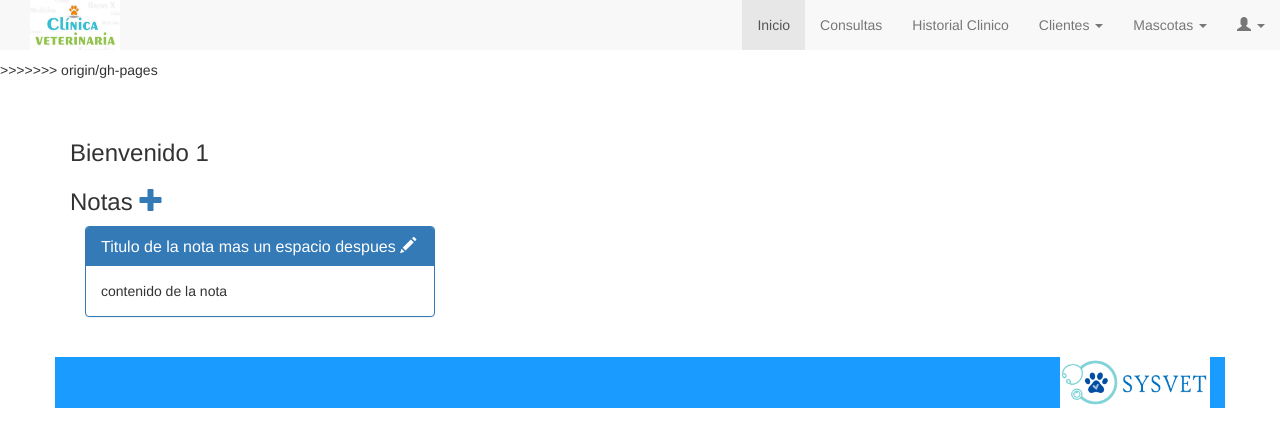
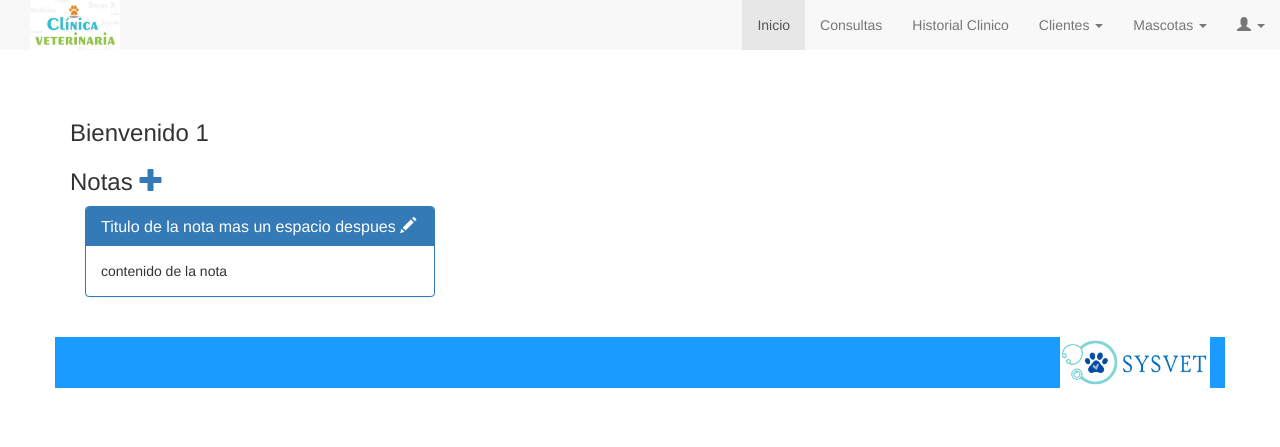
Before and after one commit to DevPython12/SYSVET, a PHP site: page /usuario/index.php in a window 1280 px wide. Shown: the top 447 px of the page. Run offline with PHP 8.4, Linux system fonts and the light colour scheme; a user stored in the database is signed in; data comes from the database, SQL or seed files in the repository; some libraries are stand-ins or nearby versions.

Commit message:
Description

```diff
--- a/usuario/index.php
+++ b/usuario/index.php
@@ -51,11 +51,11 @@
 	<script type="text/javascript" src="../js/insertar_diagnosticos.js"></script>
 
 </head>
-<<<<<<< HEAD
+
 <body onload="hora_actual()">
-=======
+
 <body><br><br><br>
->>>>>>> origin/gh-pages
+
 	<nav class="navbar navbar-default navbar-fixed-top" role="navigation"><!--opciones de navegacion del navbar-->
 		<div class="container-fluid">
             <div class="navbar-header"><!--navbar con el logo de la clinica-->
```
